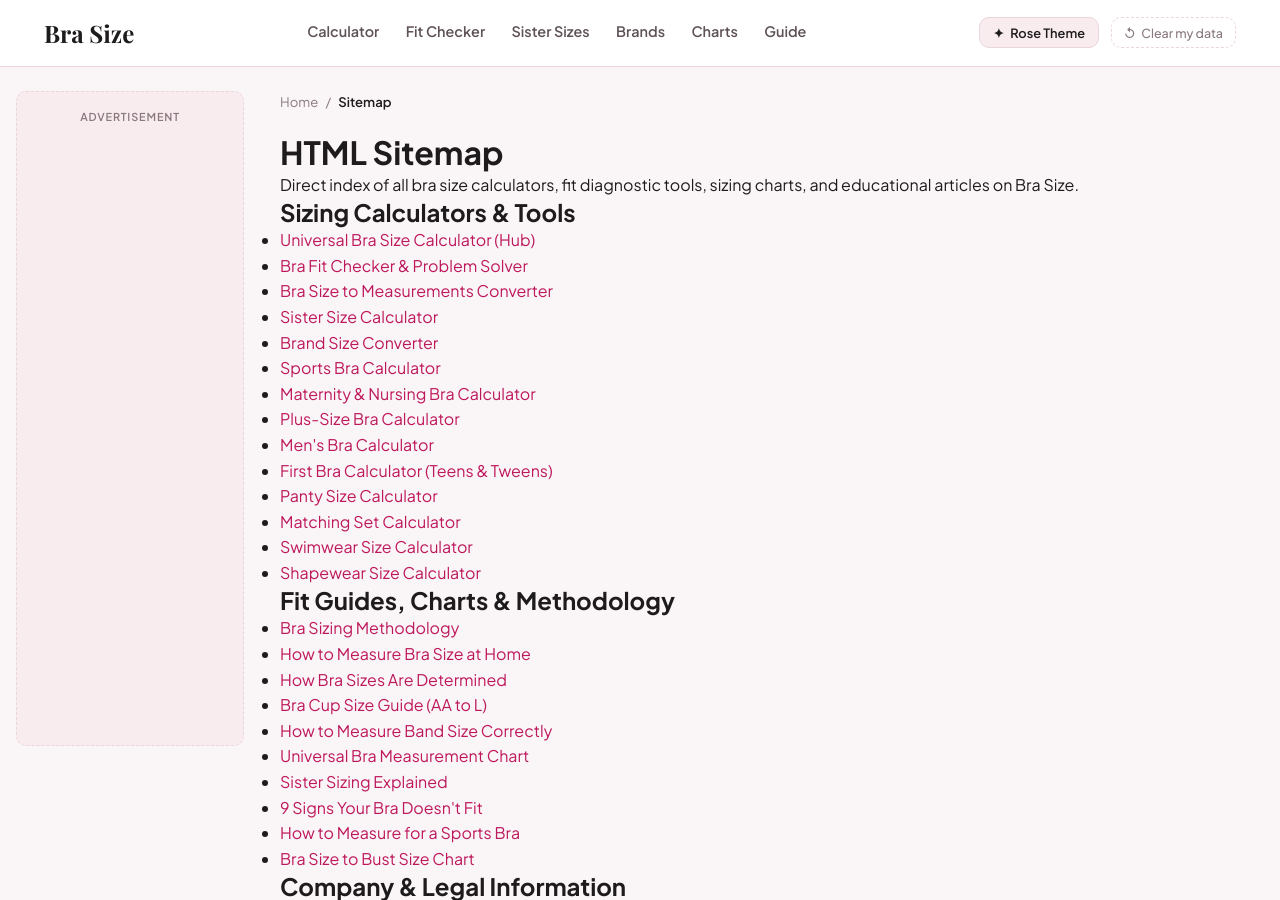
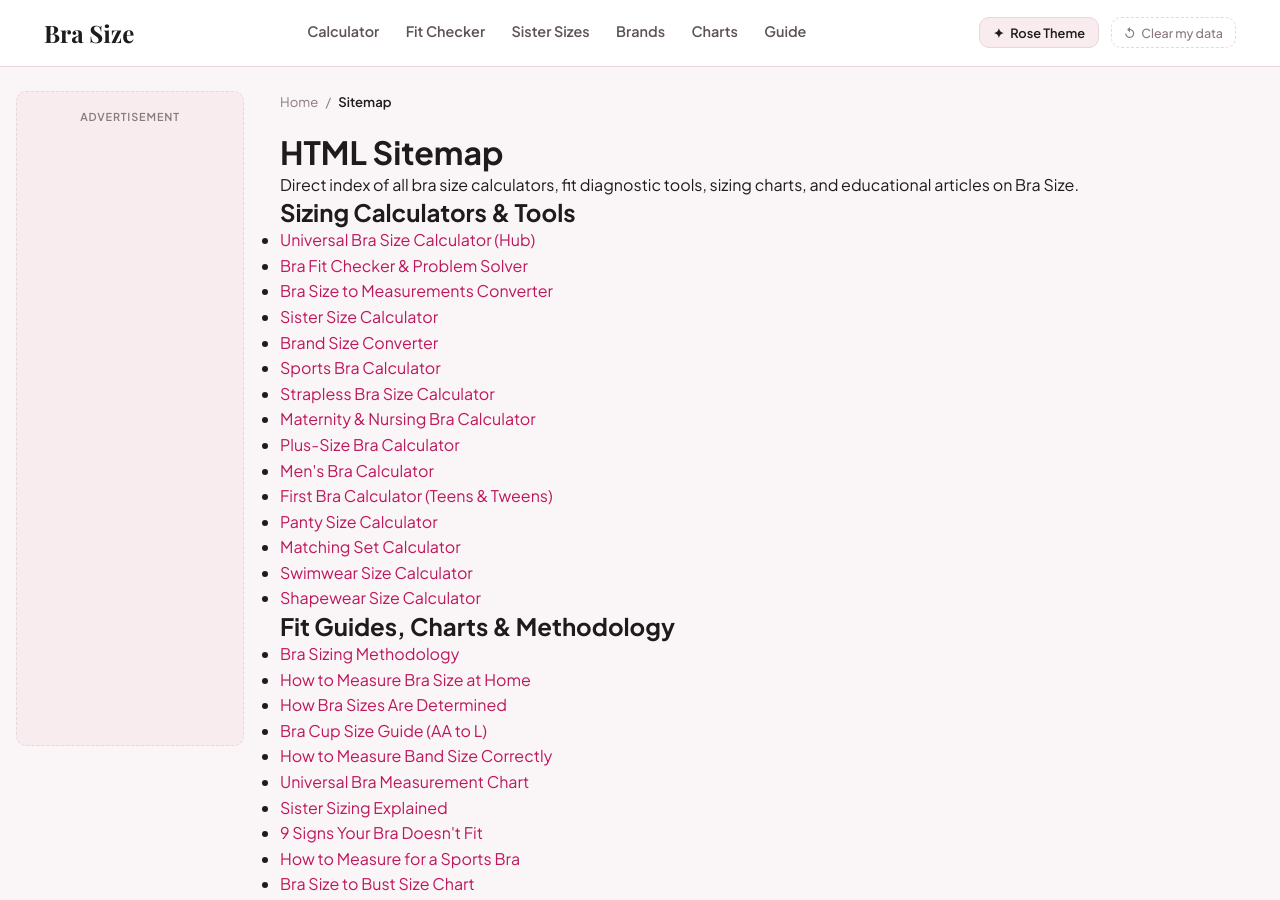
Before and after one commit to sharpedge74-cmyk/Bra-Size-Pro, a Jekyll site: the page built from _pages/sitemap.html, in a window 1280 px wide and 900 px high. Built offline with Jekyll 4.4.1, drawn with Linux system fonts in a browser that asks for light colours; some web fonts are replaced.

Commit message:
Add strapless bra calculator to HTML sitemap

```diff
--- a/_pages/sitemap.html
+++ b/_pages/sitemap.html
@@ -14,6 +14,7 @@ breadcrumb_label: "Sitemap"
   <li><a href="/sister-size-calculator">Sister Size Calculator</a></li>
   <li><a href="/brand-size-converter">Brand Size Converter</a></li>
   <li><a href="/sports-bra-calculator">Sports Bra Calculator</a></li>
+  <li><a href="/strapless-bra-size-calculator">Strapless Bra Size Calculator</a></li>
   <li><a href="/maternity-nursing-bra-calculator">Maternity & Nursing Bra Calculator</a></li>
   <li><a href="/plus-size-bra-calculator">Plus-Size Bra Calculator</a></li>
   <li><a href="/mens-bra-calculator">Men's Bra Calculator</a></li>
```
